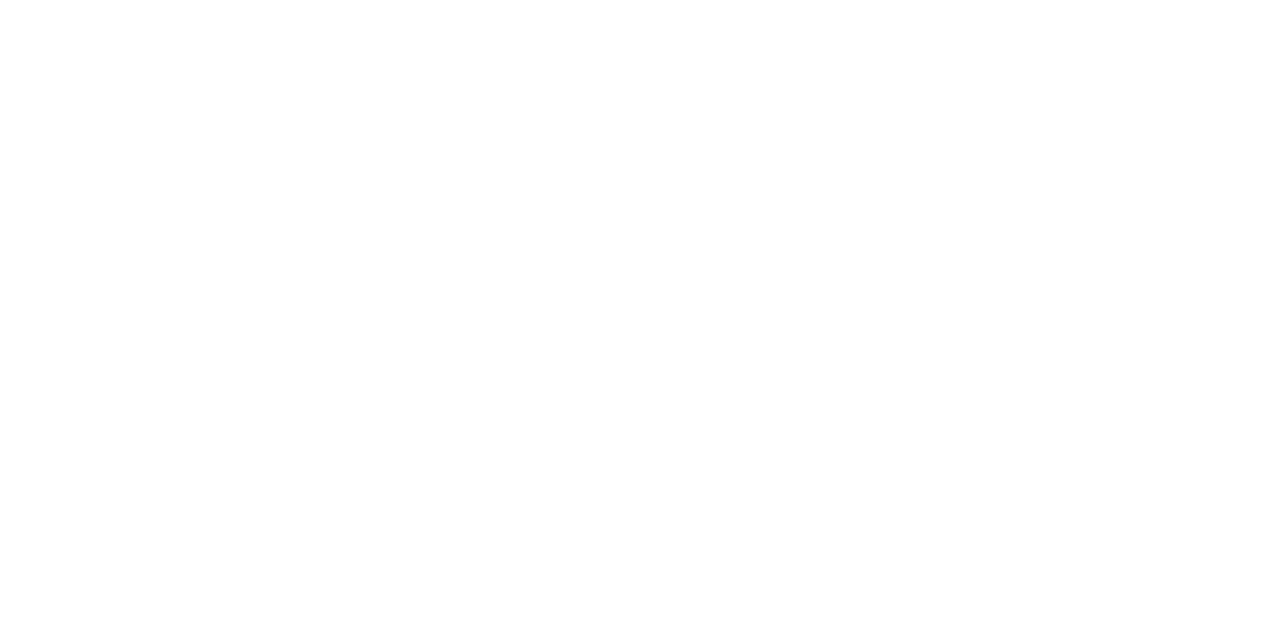
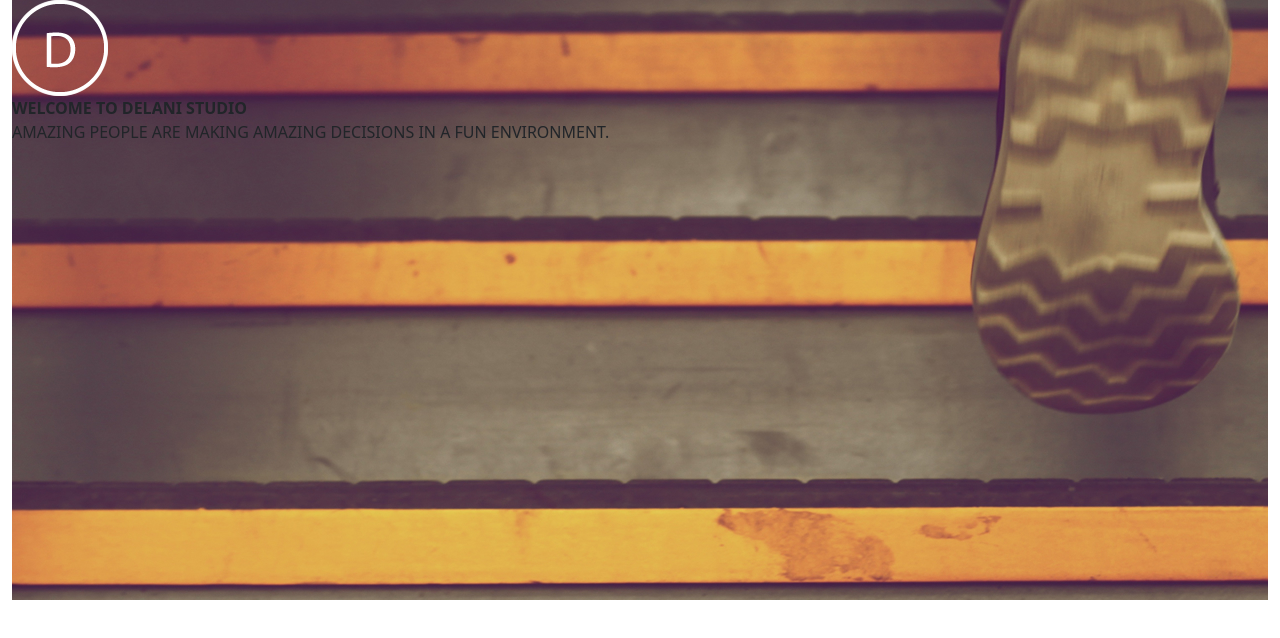
Before and after one commit to Morces/delani-studio, a plain HTML site: page index.html in a window 1280 px wide. Drawn offline with nearby package versions, Linux system fonts and the light colour scheme.

Commit message:
added background image,welcome text with logo

```diff
--- a/index.html
+++ b/index.html
@@ -8,8 +8,21 @@
   <script src="https://code.jquery.com/jquery-3.6.0.js" integrity="sha256-H+K7U5CnXl1h5ywQfKtSj8PCmoN9aaq30gDh27Xc0jk=" crossorigin="anonymous"></script>
   <script src="script.js"></script>
   <title>delani studio</title>
+  <link rel="stylesheet" href="style.css">
 </head>
 <body>
+  <div class="container-fluid">
+    <div class="firstpage">
+      <div class="logo">
+        <img src="assets/logo.png" alt="">
+      </div>
+      <strong>
+        WELCOME TO DELANI STUDIO
+      </strong>
+      <p>AMAZING PEOPLE ARE MAKING AMAZING DECISIONS IN A FUN ENVIRONMENT.</p>
+
+    </div>
+  </div>
 
 </body>
 </html>
--- a/style.css
+++ b/style.css
@@ -0,0 +1,6 @@
+.firstpage {
+background: url(assets/h_img.jpg);
+width: 100%;
+height: 600px;
+
+}
```
Also changed, not shown: assets/h_img.jpg (added), assets/logo.png (added).
